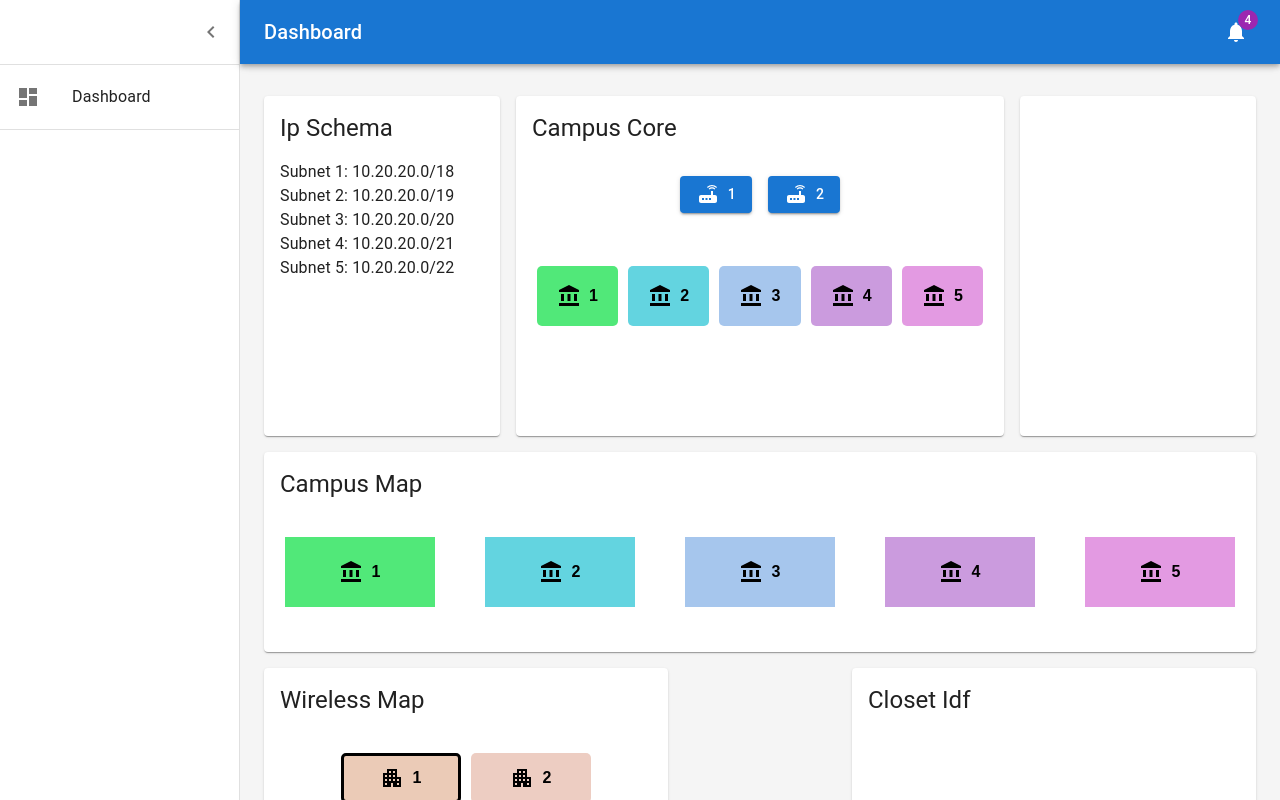
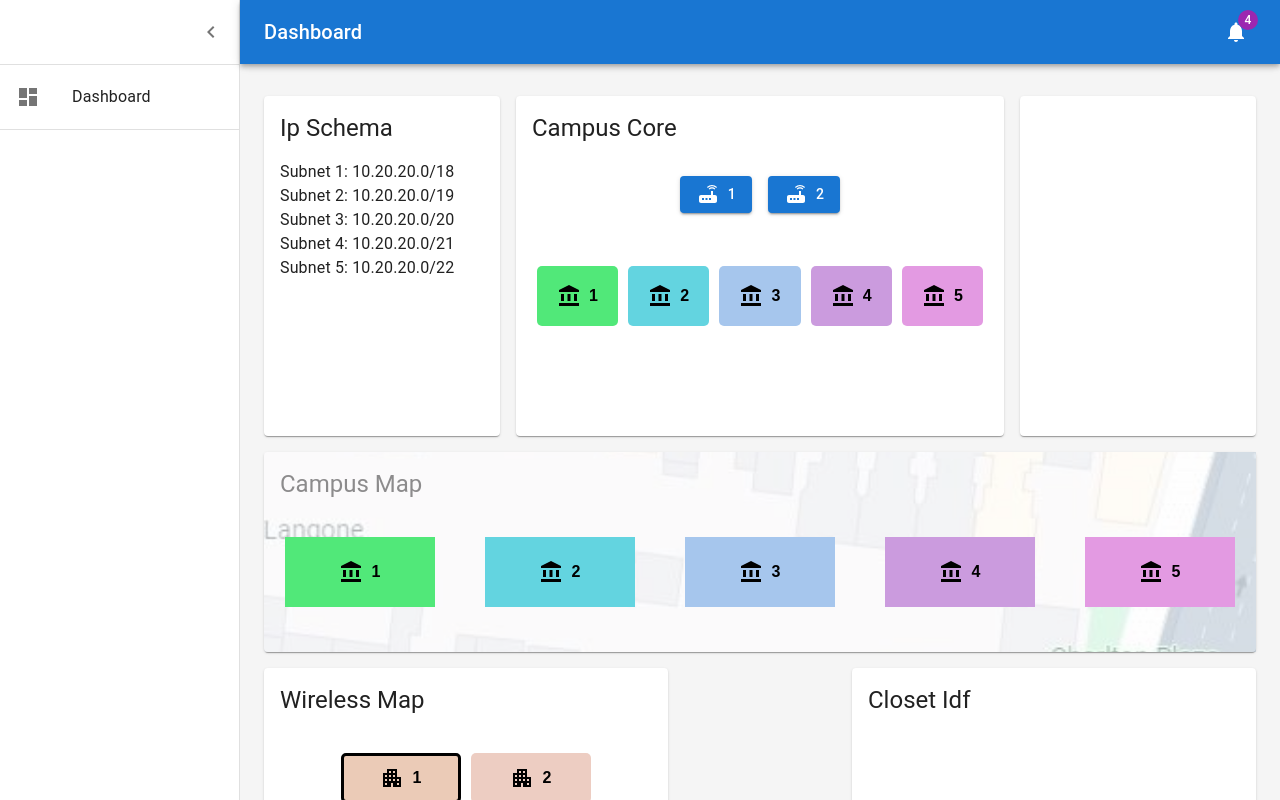
Before and after one commit to caesarkrit/analytics_dashboard, a React (Create React App) app: page / in a window 1280 px wide. Built offline with nearby package versions, Linux system fonts and the light colour scheme.

Commit message:
latest working build

```diff
--- a/src/routes/home/home.jsx
+++ b/src/routes/home/home.jsx
@@ -24,6 +24,7 @@ import Button from "@mui/material/Button";
 import MenuIcon from "@mui/icons-material/Menu";
 import ChevronLeftIcon from "@mui/icons-material/ChevronLeft";
 import NotificationsIcon from "@mui/icons-material/Notifications";
+import campusMapImage from './image.JPG';
 import {
   mainListItems,
   secondaryListItems,
@@ -31,6 +32,41 @@ import {
 // import GraphComponent from "../../components/graphComponent/graphComponent";
 
 const drawerWidth = 240;
+
+
+const invisibleButtonStyle = {
+  position: 'absolute',
+  width: '50px', // Set width
+  height: '50px', // Set height
+  background: 'rgba(255, 0, 0, 0.5)', // Semi-transparent background for testing
+  border: 'none',
+  cursor: 'pointer',
+};
+
+const ClickableBuilding = ({ building, onBuildingClick, hoveredBuilding, setHoveredBuilding }) => {
+  const handleMouseEnter = () => {
+    setHoveredBuilding(building.number); // Or use another unique identifier of the building
+  };
+
+  const handleMouseLeave = () => {
+    setHoveredBuilding(null);
+  };
+
+  return (
+    <button
+      style={{
+        ...invisibleButtonStyle,
+        left: building.mapX, // X coordinate on the image
+        top: building.mapY, // Y coordinate on the image
+        // Apply styles based on hover state
+        backgroundColor: hoveredBuilding === building.number ? 'rgba(255, 0, 0, 0.5)' : 'transparent',
+      }}
+      onClick={() => onBuildingClick(building)}
+      onMouseEnter={handleMouseEnter}
+      onMouseLeave={handleMouseLeave}
+    />
+  );
+};
 
 const AppBar = styled(MuiAppBar, {
   shouldForwardProp: (prop) => prop !== "open",
@@ -494,6 +530,7 @@ export default function Home() {
                     height: 200,
                     display: "flex",
                     flexDirection: "column",
+                    position: 'relative',
                   }}
                 >
                   <Typography variant="h5" sx={{ mb: 2 }}>
@@ -501,10 +538,35 @@ export default function Home() {
                   </Typography>
                   <Box
                     sx={{
+                      position: 'absolute',
+                      top: 0,
+                      left: 0,
+                      right: 0,
+                      bottom: 0,
+                      height: '100%',
+                      '&::after': {
+                        content: '""',
+                        position: 'absolute',
+                        top: 0,
+                        left: 0,
+                        right: 0,
+                        bottom: 0,
+                        backgroundImage: `url(${campusMapImage})`,
+                        backgroundSize: 'cover',
+                        backgroundPosition: 'center',
+                        opacity: 0.5,
+                        zIndex: 1,
+                      },
+                    }}
+                  />
+                  {/* Buttons container */}
+                  <Box
+                    sx={{
                       mt: 2,
-
                       display: "flex",
                       justifyContent: "space-between",
+                      position: 'relative',
+                      zIndex: 2,
                     }}
                   >
                     {buildings.length !== 0 &&
@@ -515,9 +577,9 @@ export default function Home() {
                           hoveredBuilding &&
                           hoveredBuilding === building
                         ) {
-                          backgroundColor = building.color; // Set the background color to the original color if the building is hovered
+                          backgroundColor = building.color;
                         } else {
-                          backgroundColor = "grey"; // Set the background color to grey if no building is hovered or the building is not hovered
+                          backgroundColor = "grey";
                         }
                         return (
                           <Tooltip
@@ -531,7 +593,6 @@ export default function Home() {
                                   Subnet {building?.number}:{" "}
                                   {hoveredBuilding?.ip}
                                 </div>
-                                {/* Add more lines as needed */}
                               </div>
                             }
                             arrow
@@ -563,6 +624,7 @@ export default function Home() {
                   </Box>
                 </Paper>
               </Grid>
+
             </Grid>
             <Grid container spacing={2} justifyContent="space-between">
               <Grid item xs={12} md={5} lg={5}>
```
Also changed, not shown: src/routes/home/image.JPG (added), 1 other file (tests, documents, lock files or other folders).
